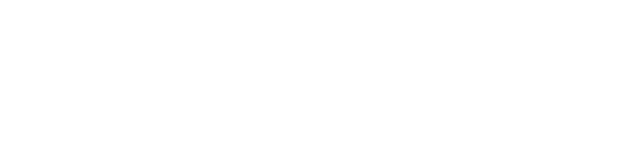
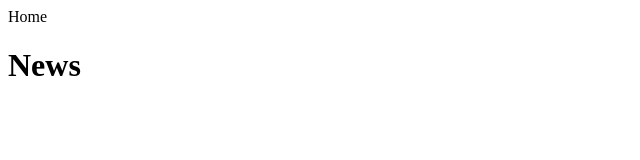
Before and after one commit to Mouloud2020/HTMLDAY1, a plain HTML site: page Teammember 1/index.html in a window 1280 px wide. Shown: the whole page, without its empty margins (0-640 px from the left). Drawn offline with Linux system fonts and the light colour scheme.

Commit message:
first changes

```diff
--- a/Teammember 1/index.html
+++ b/Teammember 1/index.html
@@ -5,6 +5,8 @@
     <meta http-equiv="X-UA-Compatible" content="IE=edge">
     <meta name="viewport" content="width=device-width, initial-scale=1.0">
     <title>Document</title>
+    <Nav>Home</Nav>
+    <H1><strong>News</strong></H1>
 </head>
 <body>
 
```
